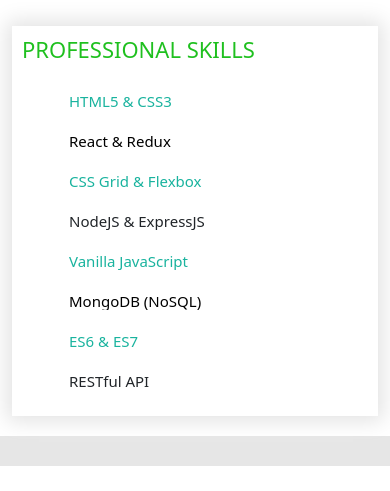
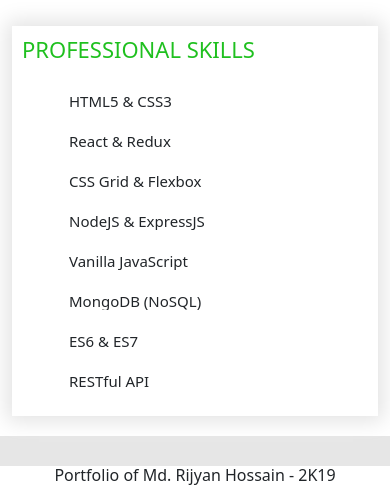
Before and after one commit to Rijwan-Hossain/responsive-design, a Next.js app: page / in a window 390 px wide. Shown: the part 675-1166 px from the top of the page. Before the commit the page ends 1141 px from the top, so only its background shows below. Built offline with nearby package versions, Linux system fonts and the light colour scheme.

Commit message:
No more work in skills

```diff
--- a/components/Home/home.scss
+++ b/components/Home/home.scss
@@ -4,4 +4,5 @@
     background: rgb(230, 230, 230);
     min-height: 100vh;
     box-sizing: border-box;
+    // color: rgb(43, 128, 240)
 }
--- a/components/Home/skills.scss
+++ b/components/Home/skills.scss
@@ -32,6 +32,7 @@
     transition: all .5s;
     box-shadow: 0px 0px 20px 5px rgb(226, 226, 226);
     color: rgb(7, 119, 206);
+    font-size: 17px;
 }
 
 
@@ -63,18 +64,18 @@
 }
 
 
-.skillContainer .pro ul li:nth-child(1) {
-    color: rgb(25, 179, 158);
-}
-.skillContainer .pro ul li:nth-child(2) {
-    color: rgb(25, 179, 158);
-}
-.skillContainer .pro ul li:nth-child(5) {
-    color: rgb(25, 179, 158);
-}
-.skillContainer .pro ul li:nth-child(6) {
-    color: rgb(25, 179, 158);
-}
+// .skillContainer .pro ul li:nth-child(1) {
+//     color: rgb(25, 179, 158);
+// }
+// .skillContainer .pro ul li:nth-child(2) {
+//     color: rgb(25, 179, 158);
+// }
+// .skillContainer .pro ul li:nth-child(5) {
+//     color: rgb(25, 179, 158);
+// }
+// .skillContainer .pro ul li:nth-child(6) {
+//     color: rgb(25, 179, 158);
+// }
 
 
 
@@ -120,24 +121,24 @@
         font-size: 40px;
     }
 
-    .skillContainer .pro ul li:nth-child(1) {
-        color: rgb(25, 179, 158);
-    }
-    .skillContainer .pro ul li:nth-child(2) {
-        color: black;
-    }
-    .skillContainer .pro ul li:nth-child(3) {
-        color: rgb(25, 179, 158);
-    }
-    .skillContainer .pro ul li:nth-child(5) {
-        color: rgb(25, 179, 158);
-    }
-    .skillContainer .pro ul li:nth-child(6) {
-        color: black;
-    }
-    .skillContainer .pro ul li:nth-child(7) {
-        color: rgb(25, 179, 158);
-    }
+    // .skillContainer .pro ul li:nth-child(1) {
+    //     color: rgb(25, 179, 158);
+    // }
+    // .skillContainer .pro ul li:nth-child(2) {
+    //     color: black;
+    // }
+    // .skillContainer .pro ul li:nth-child(3) {
+    //     color: rgb(25, 179, 158);
+    // }
+    // .skillContainer .pro ul li:nth-child(5) {
+    //     color: rgb(25, 179, 158);
+    // }
+    // .skillContainer .pro ul li:nth-child(6) {
+    //     color: black;
+    // }
+    // .skillContainer .pro ul li:nth-child(7) {
+    //     color: rgb(25, 179, 158);
+    // }
 }
 
 
--- a/components/layout/BaseLayout.js
+++ b/components/layout/BaseLayout.js
@@ -1,5 +1,6 @@
 import React from 'react';
 import Header from '../shared/Header'
+import Footer from '../shared/Footer'
 import Head from 'next/head'
 // import meta from 'next/meta'
 
@@ -11,8 +12,10 @@
             <link rel="stylesheet" href="../../node_modules/css/font-awesome.min.css" />
             <link rel="stylesheet" href="../../node_modules/bootstrap/dist/css/bootstrap.min.css" />
           </Head>
+          {/* <div style={{height: '50px', background: 'rgb(230, 230, 230)'}}></div> */}
           <Header />
           { props.children }
+          <Footer />
         </div>
     )
 }
--- /dev/null
+++ b/components/shared/Footer.js
@@ -0,0 +1,15 @@
+import React from 'react'
+
+function Footer() {
+    return (
+        <div>
+            <h6 style={{
+                textAlign: 'center'
+            }}>
+                Portfolio of Md. Rijyan Hossain - 2K19
+            </h6>
+        </div>
+    )
+}
+
+export default Footer;
```
